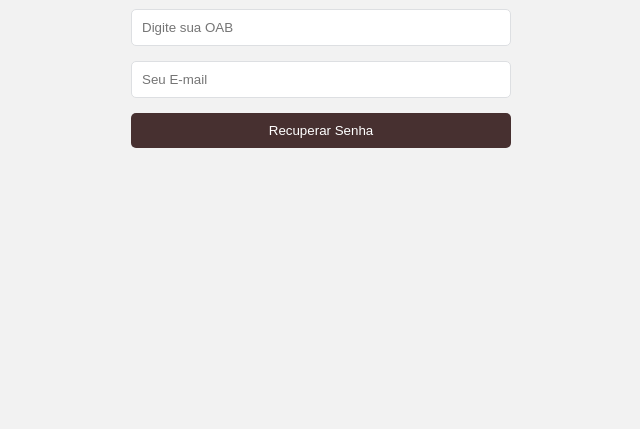
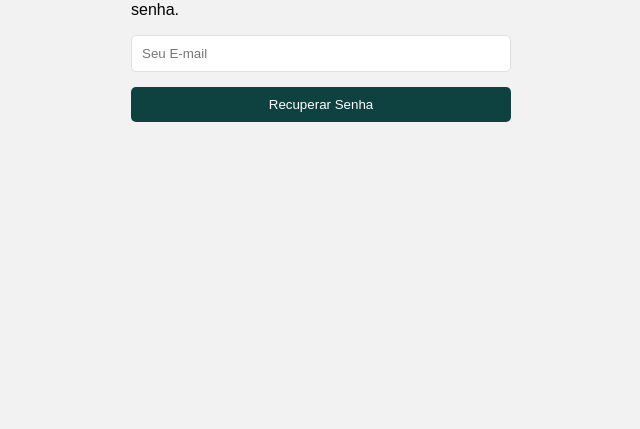
Before and after one commit to LuccaPereira/ProjetoAplicado, a website: page Projeto/View/updateSenha.html in a window 1280 px wide. Shown: the part 371-800 px from the top of the page, without its empty margins (309-949 px from the left). Drawn offline with nearby package versions, Linux system fonts and the light colour scheme.

Commit message:
update senha

```diff
--- a/Projeto/View/updateSenha.html
+++ b/Projeto/View/updateSenha.html
@@ -11,7 +11,6 @@
         <form class="redefinirSenhaForm" method="POST" action="#">
             <h2>Esqueceu a Senha?</h2>
             <p>Informe o seu endereço de e-mail para recuperar a senha.</p>
-            <input type="text" id="redefinirOab" placeholder="Digite sua OAB" required="true">
             <input type="email" id="emailDeRedefinir" placeholder="Seu E-mail" required="true">
             <button type="submit">Recuperar Senha</button>
         </form>
--- a/Projeto/View/updateSenhaCss.css
+++ b/Projeto/View/updateSenhaCss.css
@@ -48,7 +48,7 @@ button[type="submit"] {
     padding: 10px;
     border: none;
     border-radius: 5px;
-    background-color: #473030;
+    background-color: #0d4240;
     color: #fff;
     cursor: pointer;
 }
```
